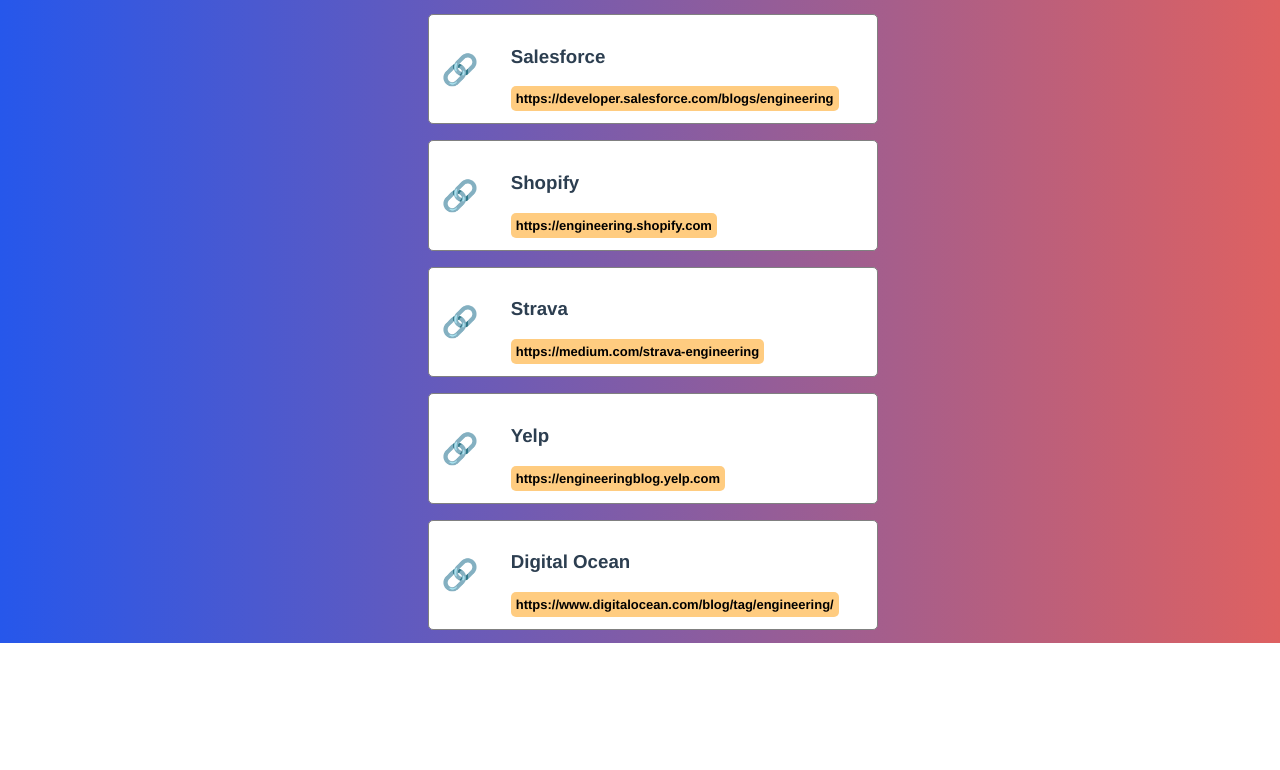
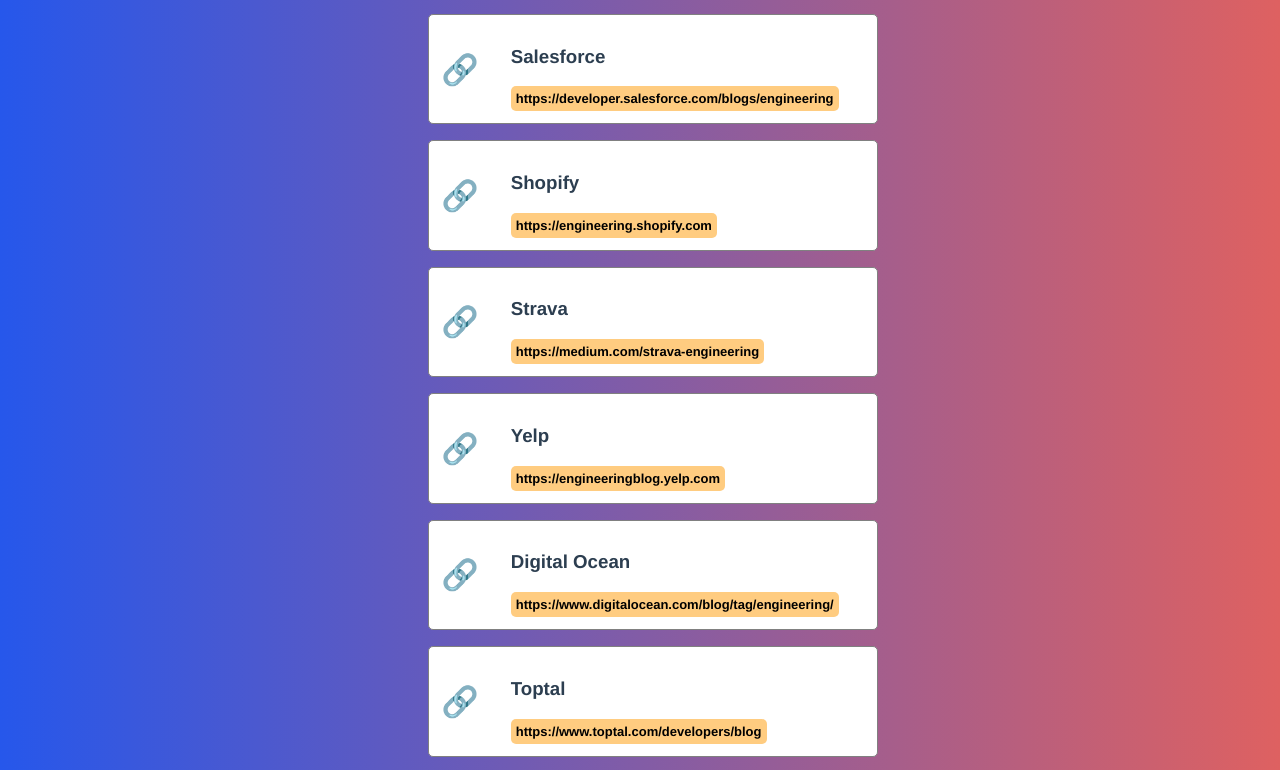
Before and after one commit to MartinsOnuoha/company-engineering-blogs, a Vue app: page / in a window 1280 px wide. Shown: the part 4405-5175 px from the top of the page. Before the commit the page ends 5048 px from the top, so only its background shows below. Built offline with nearby package versions, Linux system fonts and the light colour scheme.

Commit message:
chore(readme.md): adds toptal

```diff
--- a/src/datasource/DB.js
+++ b/src/datasource/DB.js
@@ -155,6 +155,10 @@
     name: 'Digital Ocean',
     link: 'https://www.digitalocean.com/blog/tag/engineering/'
   },
-]
+  {
+    name: 'Toptal',
+    link: 'https://www.toptal.com/developers/blog'
+  },
+];
 
-export default links
+export default links;
```
Also changed, not shown: 1 other file (tests, documents, lock files or other folders).
